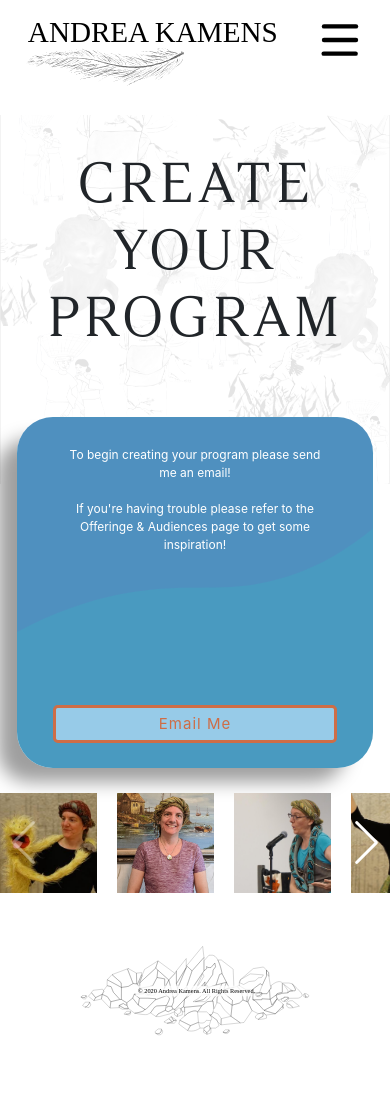
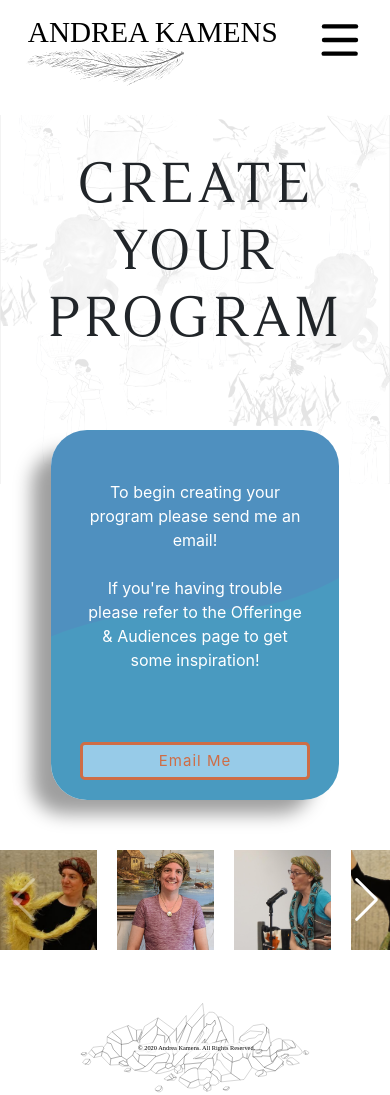
Before and after one commit to ninahorne/Andrea-Kamens, a PHP site: page /HireMe.html in a window 390 px wide. Shown: the top 1095 px of the page. Before the commit the page ends 1035 px from the top, so only its background shows below. Run offline with PHP 8.4, Linux system fonts and the light colour scheme; some libraries are stand-ins or nearby versions; some web fonts are replaced.

Commit message:
create your program form is mobile responsive

```diff
--- a/HireMe.html
+++ b/HireMe.html
@@ -109,7 +109,6 @@
 
       <div class="container">
         <div class="form-background">
-          <img src="./images/Hire_Me_Form-09.svg" alt="" class="form-image" />
           <p class="form-copy">
             To begin creating your program please send me an email!
             <br>
--- a/styles.css
+++ b/styles.css
@@ -714,6 +714,7 @@ ul {
 .about-page-quote {
   margin: 0 auto;
   width: 631px;
+  max-width: 100%;
   padding: 56px;
   text-shadow: 1px 1px 14px rgba(79, 144, 191, 0.75);
   text-align: center;
@@ -722,6 +723,8 @@ ul {
 
 .about-wrapper {
   padding: 20px;
+  max-width: 1400px;
+  margin: 0 auto;
 }
 .andrea-portrait {
   /* position: relative;
@@ -732,7 +735,7 @@ ul {
   /* margin-bottom: 200px; */
   width: 100%;
   height: 100%;
-  object-fit: cover;
+  object-fit: contain;
   object-position: center;
 }
 
@@ -886,14 +889,19 @@ ul {
 
 .form-background {
   position: relative;
-  /* background-image: url(./images/Hire_Me_Form-09.png); */
-  /* background-position: bottom;
+  background-image: url(./images/Hire_Me_Form-09.svg);
+  background-position: center;
   background-size: cover;
-  background-repeat: no-repeat; */
-  margin: 50px 208px;
-  padding-top: 22px;
-  margin-bottom: 200px;
+  background-repeat: no-repeat;
+  margin: 50px auto;
+  /* padding-top: 22px;
+  margin-bottom: 200px; */
   height: 100%;
+  width: 80%;
+  border-radius: 36px;
+  -webkit-box-shadow: -23px 18px 18px -4px rgba(0, 0, 0, 0.38);
+  -moz-box-shadow: -23px 18px 18px -4px rgba(0, 0, 0, 0.38);
+  box-shadow: -23px 18px 18px -4px rgba(0, 0, 0, 0.38);
 }
 .form-image {
   position: absolute;
@@ -911,10 +919,13 @@ ul {
 .form-copy {
   position: relative;
   text-align: center;
-  padding-left: 21%;
+  width: 75%;
+  margin: 0 auto;
+  padding: 50px 0px;
+  /* padding-left: 21%;
   padding-right: 20%;
   padding-bottom: 25%;
-  padding-top: 10%;
+  padding-top: 10%; */
   color: white;
   font-size: 20px;
 }
@@ -934,7 +945,7 @@ ul {
   position: relative;
   background-color: #97cbe8;
   border: 3px solid #ce6d46;
-  padding: 5px 88px;
+  padding: 5px 0px;
   width: 385px;
   margin: 0 auto;
   display: block;
@@ -943,6 +954,10 @@ ul {
   color: #ce6d46;
 }
 
+.contact-link{
+  padding: 20px 0px;
+}
+
 .form-btn:hover {
   transform: scale(1.1);
   transition: all 0.2s ease-in-out;
@@ -953,9 +968,9 @@ ul {
   color: white;
 }
 #mailForm .form-wrapper {
-  width: 50%;
-  margin: 0 auto;
-  margin-bottom: 40px;
+  width: 385px;
+  max-width: 80%;
+  margin: 40px auto;
 }
 
 .swiper-container {
@@ -978,42 +993,42 @@ ul {
 }
 
 @media (max-width: 1200px) {
-  .form-background {
+  /* .form-background {
     margin: 50px 112px;
-  }
-
-  .form-copy {
+  } */
+
+  /* .form-copy {
     padding-left: 17%;
     padding-right: 17%;
     padding-bottom: 27%;
     padding-top: 10%;
-  }
+  } */
 }
 @media (max-width: 992px) {
-  .form-copy {
+  /* .form-copy {
     padding-left: 12%;
     padding-right: 12%;
     padding-bottom: 21%;
     padding-top: 5%;
-  }
-  .form-background {
+  } */
+  /* .form-background {
     margin: 50px 63px;
-  }
+  } */
 
   .swiper-container {
     height: 300px;
   }
 }
 @media (max-width: 767px) {
-  .form-background {
+  /* .form-background {
     margin: 37px 2px;
-  }
-  .form-copy {
+  } */
+  /* .form-copy {
     padding-left: 15%;
     padding-right: 15%;
     padding-bottom: 17%;
     padding-top: 4%;
-  }
+  } */
 
   /* .form-btn {
     bottom: 85px;
@@ -1022,9 +1037,9 @@ ul {
   #mailForm .form-wrapper {
     width: 75%;
   }
-  .form-btn {
+  /* .form-btn {
     margin-top: -20px;
-  }
+  } */
 
   .swiper-container {
     width: 100vw;
@@ -1046,13 +1061,13 @@ ul {
   }
 }
 @media (max-width: 576px) {
-  .form-copy {
+  /* .form-copy {
     padding-left: 12%;
     padding-right: 12%;
     padding-bottom: 26%;
     padding-top: 7%;
     font-size: 17px;
-  }
+  } */
   #mailForm .form-wrapper {
     width: 75%;
     font-size: 15px;
@@ -1061,7 +1076,7 @@ ul {
   .form-btn {
     /* bottom: -31px; */
     font-size: 15px;
-    margin-top: -30px;
+    /* margin-top: -30px; */
     /* background-color: white; */
   }
 
@@ -1074,24 +1089,24 @@ ul {
 }
 
 @media (max-width: 520px) {
-  .form-copy {
+  /* .form-copy {
     padding-bottom: 2%;
     font-size: 14px;
-  }
+  } */
 }
 
 @media (max-width: 414px) {
   .form-copy {
-    padding-left: 14%;
+    /* padding-left: 14%;
     padding-right: 14%;
     padding-bottom: 20%;
-    padding-top: 2%;
-    font-size: 12px;
-  }
-  .form-btn {
+    padding-top: 2%; */
+    font-size: 16px;
+  }
+  /* .form-btn {
     padding: 5px 20px;
     margin-top: 80px;
-  }
+  } */
   .form-wrapper {
     display: none;
   }
```
